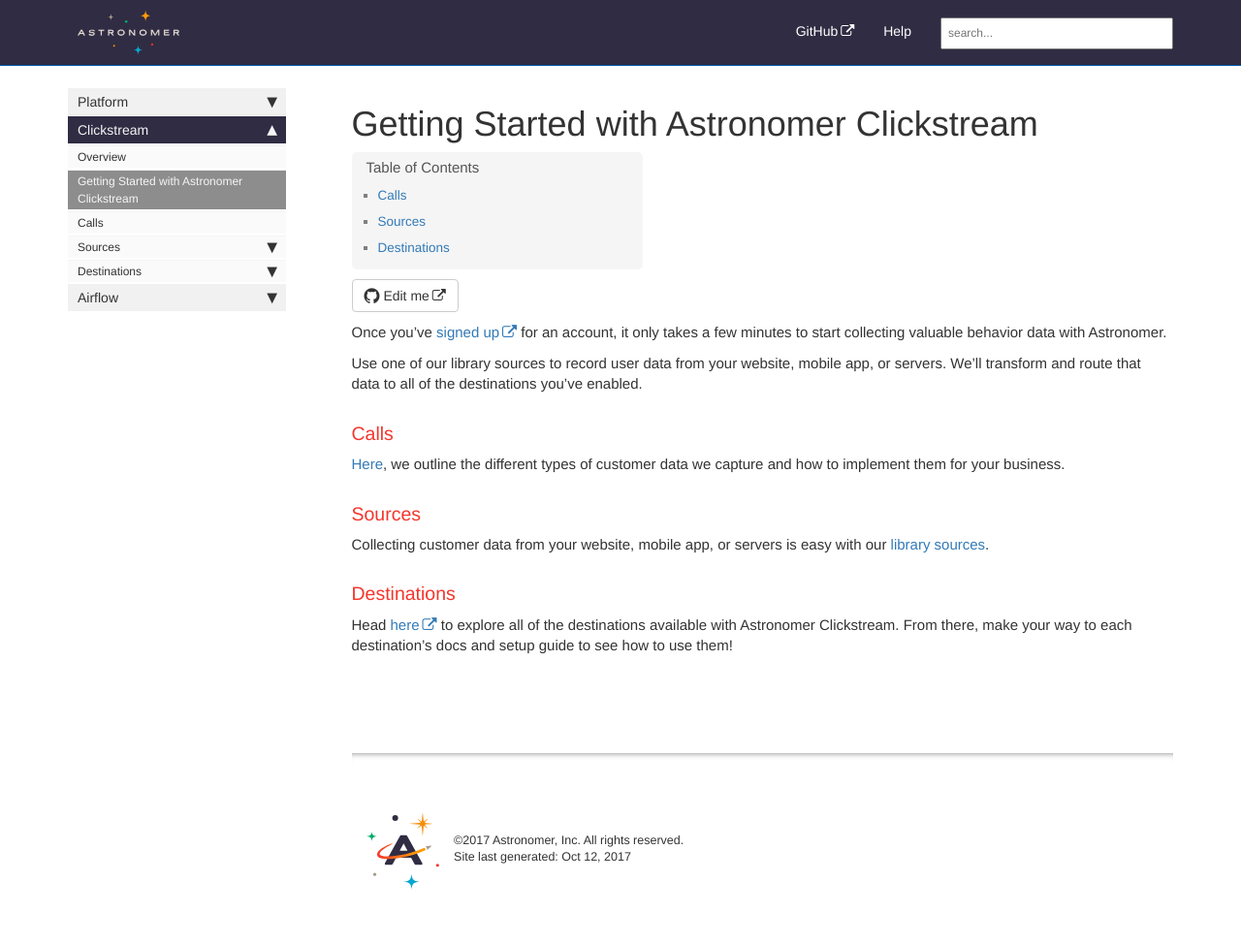
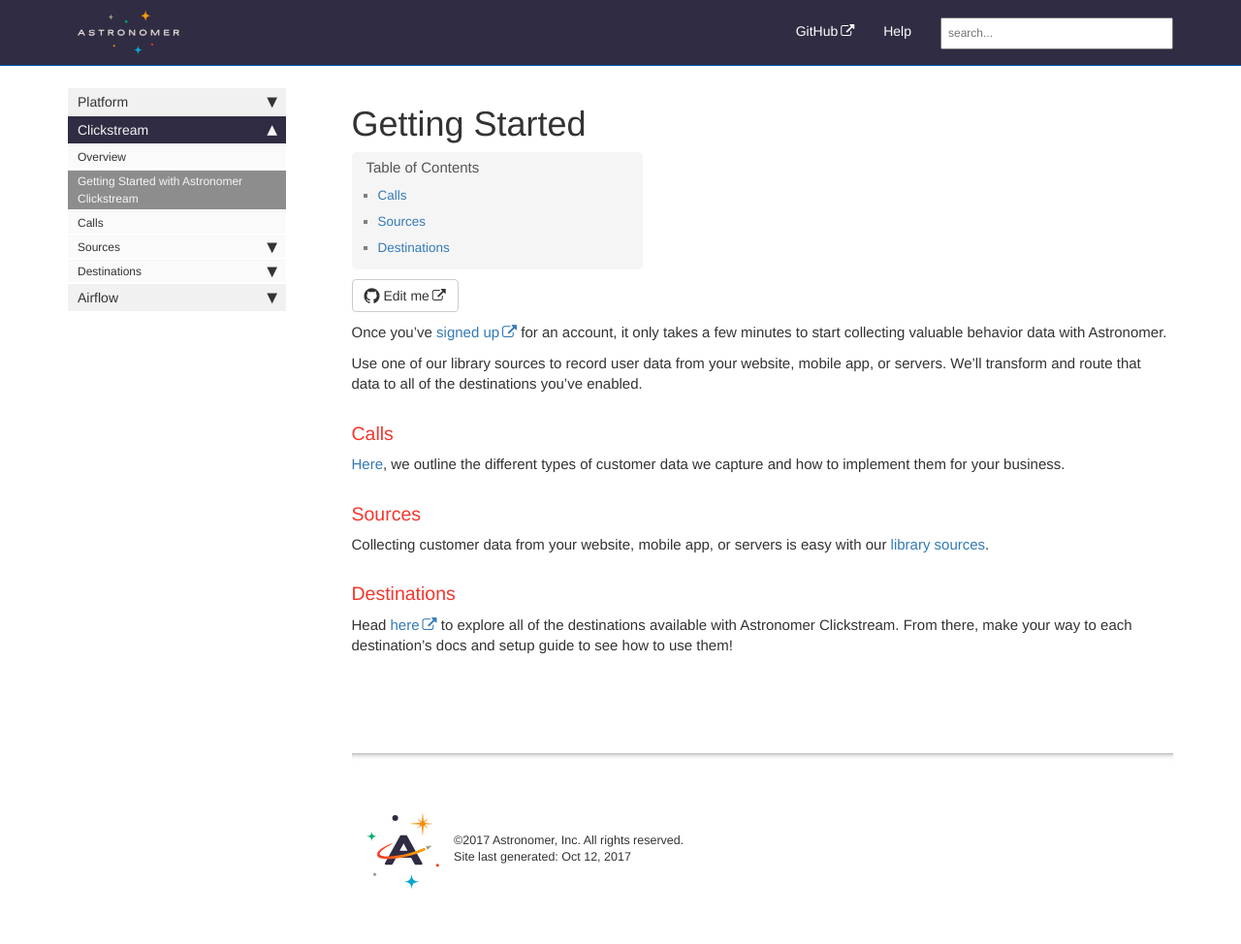
Before and after one commit to petedejoy/documentation, a Jekyll site: the page built from v2/clickstream/getting-started.md, in a window 1280 px wide. Shown: the whole page at 97% size. Built offline with Jekyll 4.4.1, drawn with Linux system fonts in a browser that asks for light colours; nearby versions of some CDN libraries; comment, search, counter and statistics services are not loaded.

Commit message:
Simplified 'Getting Started' Title (Test)

```diff
--- a/v2/clickstream/getting-started.md
+++ b/v2/clickstream/getting-started.md
@@ -1,5 +1,5 @@
 ---
-title: Getting Started with Astronomer Clickstream
+title: Getting Started
 sidebar: platform_sidebar
 ---
 
```
